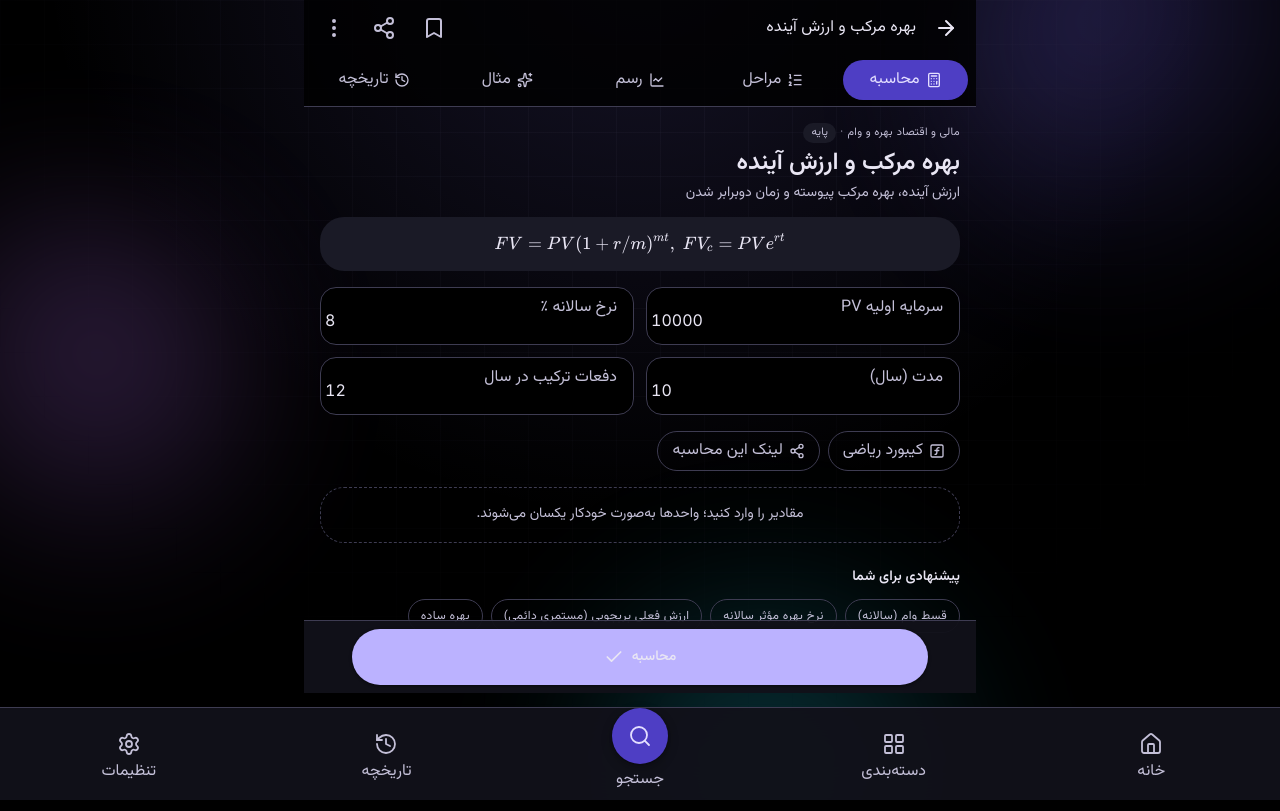
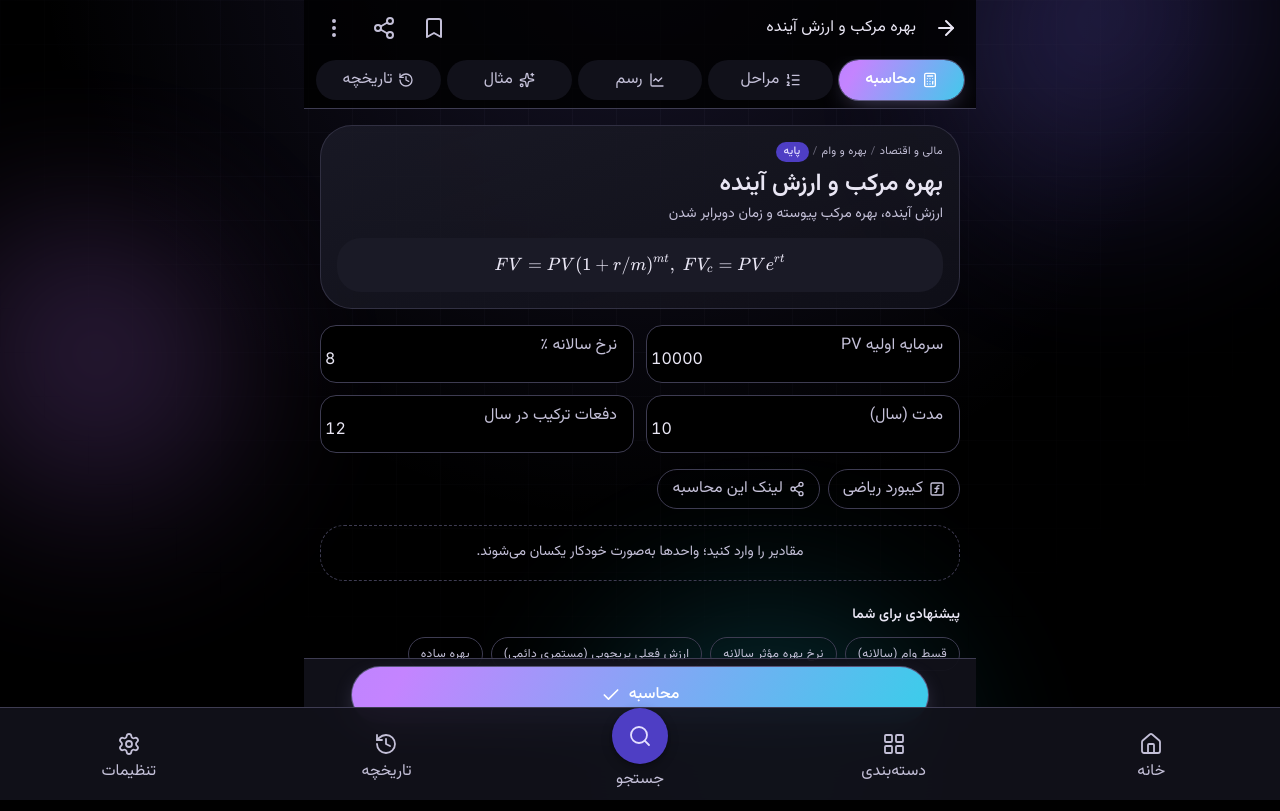
Before and after one commit to Pillow1243/Comprehensive_Computing_Website, a Next.js app: page /formula/compound_interest/ in a window 1280 px wide. Built offline with nearby package versions, Linux system fonts and the light colour scheme.

Commit message:
style: refresh formula page hero, tabs and primary CTA
- breadcrumb uses translated category segments with separators
- hero becomes a glass card; active tab and compute CTA use the brand gradient

Co-authored-by: arena-agent <297053741+arena-agent@users.noreply.github.com>

```diff
--- a/components/formula-solver.tsx
+++ b/components/formula-solver.tsx
@@ -24,6 +24,7 @@ import { Button, IconButton } from '@/components/ui/button';
 import { Chip } from '@/components/ui/chip';
 import { FormulaDisplay } from '@/components/formula-display';
 import { FormulaDescription } from '@/components/formula-description';
+import { categorySegment } from '@/lib/category-names';
 import { FormulaInput } from '@/components/formula-input';
 import { DynamicPlot, type TrianglePatch } from '@/components/dynamic-plot';
 import { MathKeyboard } from '@/components/math-keyboard';
@@ -365,7 +366,7 @@ export function FormulaSolver({ formula }: { formula: Formula }) {
         <div
           role="tablist"
           aria-label={formulaName(formula, lang)}
-          className="chip-rail px-2 pb-1.5"
+          className="chip-rail gap-1.5 px-3 pb-2"
         >
           {tabs.map((item) => {
             const Icon = item.icon;
@@ -382,10 +383,10 @@ export function FormulaSolver({ formula }: { formula: Formula }) {
                   if (settings.haptics) haptic(8);
                 }}
                 className={cn(
-                  'flex min-h-10 flex-1 items-center justify-center gap-1.5 rounded-full px-3 text-label-large transition-colors',
+                  'flex min-h-10 flex-1 items-center justify-center gap-1.5 rounded-full px-3 text-label-large transition-all duration-200',
                   selected
-                    ? 'bg-primary-container text-on-primary-container'
-                    : 'text-on-surface-variant hover:bg-on-surface/5',
+                    ? 'brand-gradient font-semibold text-white shadow-glow'
+                    : 'bg-surface-container text-on-surface-variant hover:bg-surface-container-high',
                 )}
               >
                 <Icon className="h-4 w-4" aria-hidden="true" />
@@ -398,13 +399,22 @@ export function FormulaSolver({ formula }: { formula: Formula }) {
 
       <div className="px-4 pt-4" data-testid="formula-page">
         {/* Hero */}
-        <section className="mb-4">
-          <p className="mb-1 flex flex-wrap items-center gap-1 text-label-small text-on-surface-variant">
-            {formula.category_path.map((part) => (
-              <span key={part}>{part}</span>
+        <section className="glass-card mb-4 rounded-3xl p-4">
+          <p className="mb-1.5 flex flex-wrap items-center gap-1 text-label-small text-on-surface-variant">
+            {formula.category_path.map((part, index) => (
+              <span key={part} className="flex items-center gap-1">
+                {index > 0 && (
+                  <span aria-hidden="true" className="opacity-50">
+                    /
+                  </span>
+                )}
+                <span>{categorySegment(part, lang)}</span>
+              </span>
             ))}
-            <span aria-hidden="true">·</span>
-            <span className="rounded-full bg-surface-container-high px-2 py-0.5">
+            <span aria-hidden="true" className="opacity-50">
+              /
+            </span>
+            <span className="rounded-full bg-primary-container px-2 py-0.5 font-medium text-on-primary-container">
               {t(formula.difficulty)}
             </span>
           </p>
@@ -652,7 +662,7 @@ export function FormulaSolver({ formula }: { formula: Formula }) {
                 if (settings.haptics) haptic(12);
                 void runCompute();
               }}
-              className="h-14"
+              className="h-14 brand-gradient text-white shadow-glow"
             >
               {computing ? t('calculating') : t('compute')}
               <Check className="h-5 w-5" aria-hidden="true" />
```
